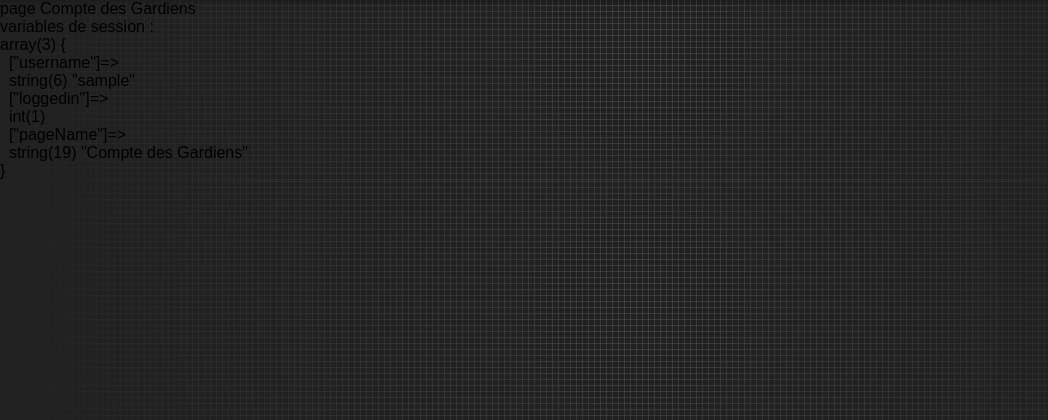
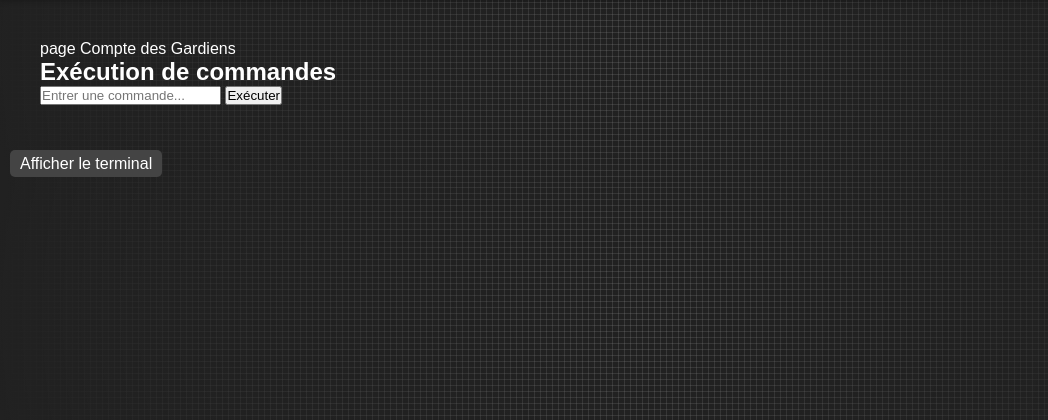
Before and after one commit to sebastienIOVLEFF/TP_Hyrule, a PHP site: page /v4/compteDesGardiens.php in a window 1280 px wide. Shown: the part 80-500 px from the top of the page, without its empty margins (0-1048 px from the left). Run offline with PHP 8.4, Linux system fonts and the light colour scheme; the visitor is signed in with stand-in values (Sample User, id 1).

Commit message:
ajout de champs pour executer des commande et logs affichés dans un composant

```diff
--- /dev/null
+++ b/v4/component/command_executor.php
@@ -0,0 +1,38 @@
+<?php
+
+// Chemin du fichier log
+$logFile = __DIR__ .  "/../logs/". $_SESSION['username']." - ". $_SESSION['pageName'].".log";
+
+// Fonction pour exécuter une commande et enregistrer le résultat
+function executeCommand($command) {
+    global $logFile;
+
+    // Vérification et sécurisation de la commande
+    $allowedCommands = ['ls', 'whoami', 'uptime', 'df -h', 'free -m']; // Ajoute tes commandes autorisées
+    if (!in_array($command, $allowedCommands)) {
+        $output = "❌ Commande non autorisée.";
+    } else {
+        $escapedCommand = escapeshellcmd($command);
+        $output = shell_exec($escapedCommand . ' 2>&1');
+    }
+
+    // Enregistrer la commande dans le log
+    $logEntry = "$ " . $command . "\n" . $output . "\n";
+    file_put_contents($logFile, $logEntry, FILE_APPEND);
+
+    return $output;
+}
+
+// Traitement du formulaire si une commande est soumise
+if ($_SERVER["REQUEST_METHOD"] == "POST" && !empty($_POST["command"])) {
+    $_SESSION["last_command"] = ["cmd" => $_POST["command"], "output" => executeCommand($_POST["command"])];
+    header("Location: " . $_SERVER['PHP_SELF']);
+    exit;
+}
+?>
+
+<!-- Formulaire d'exécution des commandes -->
+<form method="post">
+    <input type="text" name="command" placeholder="Entrer une commande..." required>
+    <button type="submit">Exécuter</button>
+</form>
--- /dev/null
+++ b/v4/component/terminal.php
@@ -0,0 +1,37 @@
+<?php
+
+// Chemin du fichier log
+$logFile = __DIR__ .  "/../logs/". $_SESSION['username']." - ". $_SESSION['pageName'].".log";
+
+// Vérifier si le fichier log existe, sinon le créer
+if (!file_exists($logFile)) {
+    file_put_contents($logFile, "=== Terminal Log ===\n");
+}
+
+// Lire le fichier log
+$logs = file_get_contents($logFile);
+
+// Vérifier l'état du terminal (affiché ou masqué)
+if (!isset($_SESSION['terminal_visible'])) {
+    $_SESSION['terminal_visible'] = false;
+}
+
+// Si l'utilisateur change l'état du terminal
+if (isset($_GET['toggle_terminal'])) {
+    $_SESSION['terminal_visible'] = !$_SESSION['terminal_visible'];
+    header("Location: " . $_SERVER['PHP_SELF']); // Rediriger pour éviter le double affichage
+    exit;
+}
+?>
+
+<div style="margin: 10px;">
+    <a href="?toggle_terminal=1" style="text-decoration: none; padding: 5px 10px; background: #444; color: #fff; border-radius: 5px;">
+        <?= $_SESSION['terminal_visible'] ? "Masquer le terminal" : "Afficher le terminal" ?>
+    </a>
+</div>
+
+<?php if ($_SESSION['terminal_visible']): ?>
+    <div class="terminal">
+        <pre><?php echo htmlspecialchars($logs); ?></pre>
+    </div>
+<?php endif; ?>
--- a/v4/compteDesGardiens.php
+++ b/v4/compteDesGardiens.php
@@ -7,6 +7,11 @@ if (!(isset($_SESSION['username']) && isset($_SESSION['loggedin']))) {
 }
 
 $_SESSION["pageName"] = "Compte des Gardiens";
+
+if ($_SERVER["REQUEST_METHOD"] == "POST" && !empty($_POST["command"])) {
+  $command = escapeshellcmd($_POST["command"]);
+  $output = shell_exec($command);
+}
 
 ?>
 
@@ -19,16 +24,17 @@ $_SESSION["pageName"] = "Compte des Gardiens";
     </head>
     <body>
         <?php require 'component/header.php'; ?>
+        <div class="page-content">
+            <p>
+                page Compte des Gardiens
+            </p>
+            <h2>Exécution de commandes</h2>
 
-        <p>
-            page Compte des Gardiens
-        </p>
-        <p>variables de session :
-        <?php
-            echo '<pre>';
-            var_dump($_SESSION);
-            echo '</pre>';
-        ?>
-        </p>
+
+            <?php require 'component/command_executor.php'; ?>
+
+
+        </div>
+        <?php require 'component/terminal.php'; ?>
     </body>
 </html>
--- a/v4/style/style.css
+++ b/v4/style/style.css
@@ -1,4 +1,6 @@
-body {background-image: radial-gradient(circle at center center, transparent 0%,rgb(33,33,33) 99%),repeating-linear-gradient(0deg, rgba(163, 163, 163,0.2) 0px, rgba(163, 163, 163,0.2) 1px,transparent 1px, transparent 6px),repeating-linear-gradient(90deg, rgba(163, 163, 163,0.2) 0px, rgba(163, 163, 163,0.2) 1px,transparent 1px, transparent 6px),linear-gradient(90deg, rgb(33,33,33),rgb(33,33,33));}
+body {
+  background-image: radial-gradient(circle at center center, transparent 0%,rgb(33,33,33) 99%),repeating-linear-gradient(0deg, rgba(163, 163, 163,0.2) 0px, rgba(163, 163, 163,0.2) 1px,transparent 1px, transparent 6px),repeating-linear-gradient(90deg, rgba(163, 163, 163,0.2) 0px, rgba(163, 163, 163,0.2) 1px,transparent 1px, transparent 6px),linear-gradient(90deg, rgb(33,33,33),rgb(33,33,33));
+}
 
 /* Global Styles */
 * {
@@ -83,6 +85,27 @@ body.dashboard {
 
 .logout-btn:hover {
   background: #cc0000;
+}
+
+/* page content */
+
+.page-content {
+  padding: 40px;
+  color: white;
+}
+
+.terminal {
+  background: black;
+  color: #0f0;
+  padding: 10px;
+  height: 300px;
+  overflow-y: auto;
+  border-top: 1px solid #0f0;
+  font-family: monospace;
+  position: absolute;
+  width: 100%;
+
+  bottom: 0;
 }
 
 /* CARD CONTAINER */
```
Also changed, not shown: v4/execute.php (added, +14 -0 lines), v4/login.php (+70 -9 lines), v4/logout.php (+3 -5 lines), v4/ordresEtAlliances.php (+5 -11 lines), v4/sanctuairesPersonnels.php (+5 -11 lines), 1 other file.
